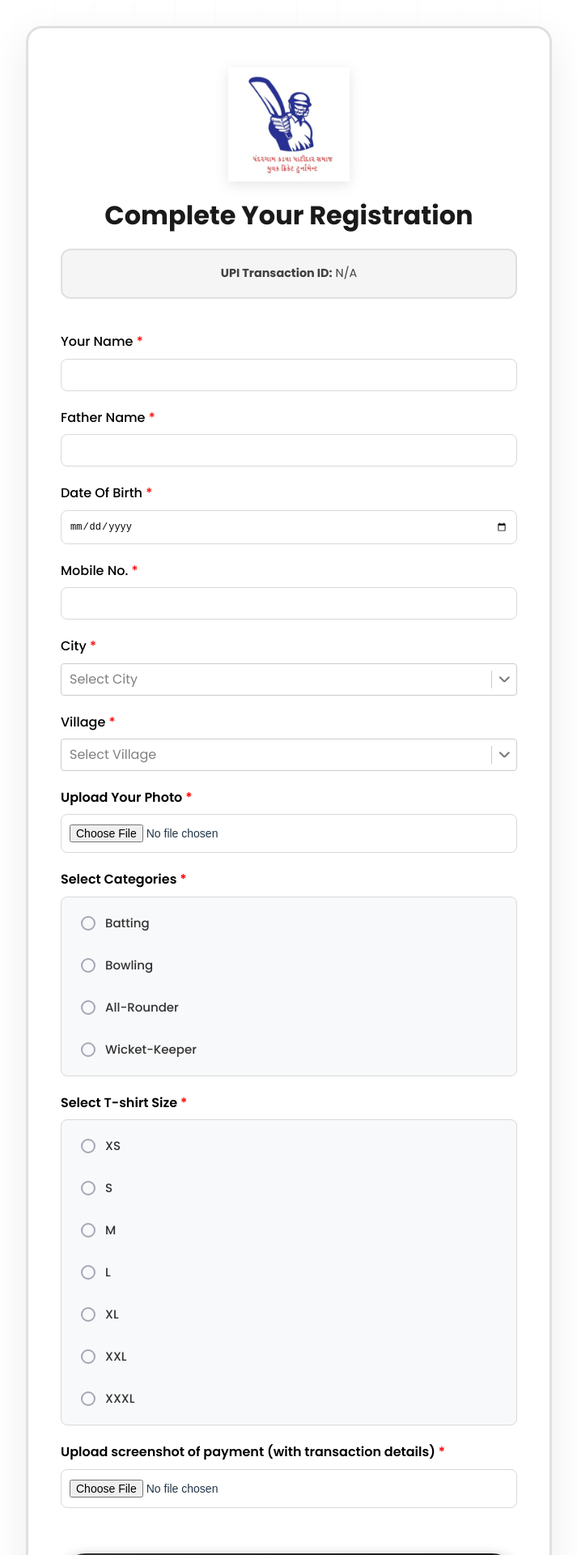
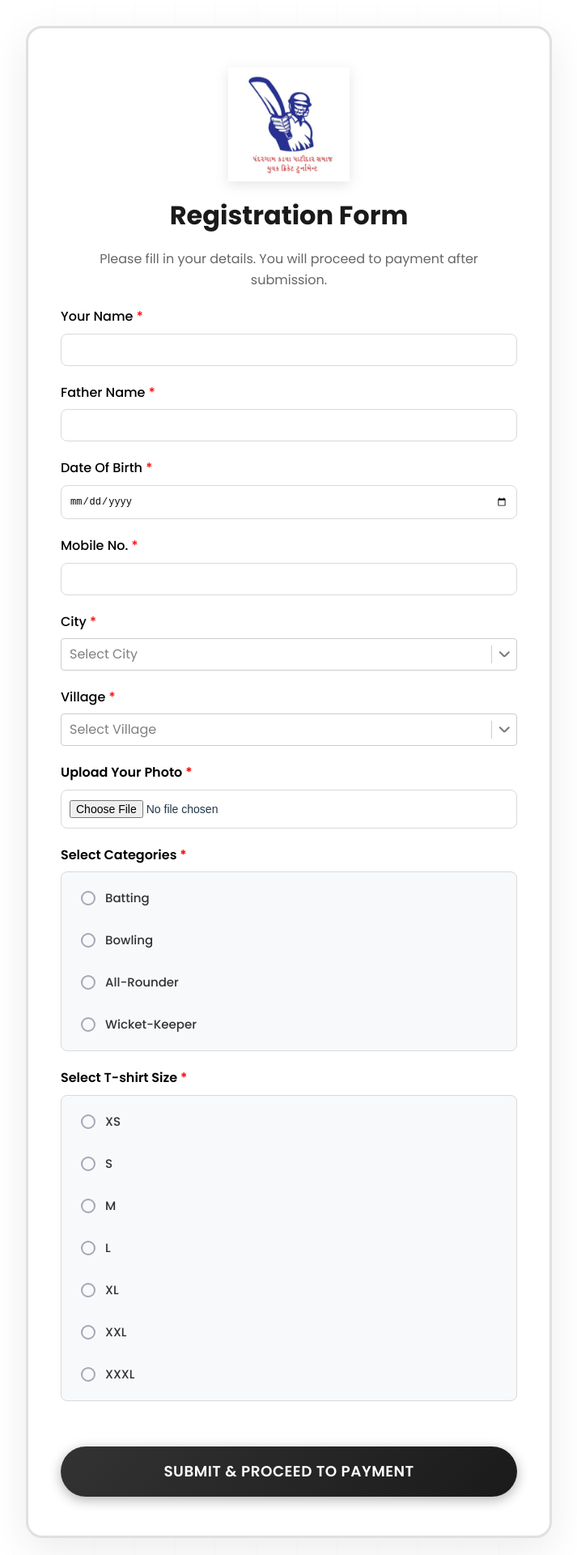
Before and after one commit to karnikkkp02/cricket-payment-repo, a React (Vite) app: page /form in a window 1280 px wide. Shown: the top 1920 px of the page at 81% size, without its empty margins (283-996 px from the left). Built offline with nearby package versions, Linux system fonts and the light colour scheme.

Commit message:
Add changes in flow

```diff
--- a/src/components/Form.jsx
+++ b/src/components/Form.jsx
@@ -13,15 +13,6 @@ function Form() {
   const location = useLocation();
   const navigate = useNavigate();
 
-  // Get payment details from URL query parameters (sent by Razorpay after successful payment)
-  const urlParams = new URLSearchParams(window.location.search);
-  const razorpayPaymentId = urlParams.get('razorpay_payment_id') || location.state?.paymentId || "N/A";
-  const razorpayPaymentLinkId = urlParams.get('razorpay_payment_link_id') || "N/A";
-
-  const paymentId = razorpayPaymentId;
-  const upiTransactionId = paymentId; // For payment pages, use payment ID as transaction reference
-  const vpa = location.state?.vpa || null;
-
   //Adds comment
   const {
     register,
@@ -32,7 +23,6 @@ function Form() {
   } = useForm();
 
   const [submitting, setSubmitting] = useState(false);
-  const [submitted, setSubmitted] = useState(false);
 
   const onSubmit = async (data) => {
 
@@ -41,7 +31,8 @@ function Form() {
 
     try {
       await sendToGoogleSheets(data);
-      setSubmitted(true);
+      // After successful form submission, redirect to payment page
+      navigate('/payment');
     } catch (error) {
       console.error("Error submitting form:", error);
       alert("Failed to submit form. Please try again.");
@@ -61,19 +52,12 @@ function Form() {
 
     // Upload images to Cloudinary and get URLs
     let photoUrl = null;
-    let paymentScreenshotUrl = null;
 
     try {
       if (formData.photo && formData.photo[0]) {
         console.log('Uploading photo to Cloudinary, file size:', formData.photo[0].size, 'bytes');
         photoUrl = await uploadToCloudinary(formData.photo[0], 'cricket-form-photos');
         console.log('Photo uploaded successfully:', photoUrl);
-      }
-
-      if (formData.paymentScreenshot && formData.paymentScreenshot[0]) {
-        console.log('Uploading payment screenshot to Cloudinary, file size:', formData.paymentScreenshot[0].size, 'bytes');
-        paymentScreenshotUrl = await uploadToCloudinary(formData.paymentScreenshot[0], 'cricket-payment-screenshots');
-        console.log('Payment screenshot uploaded successfully:', paymentScreenshotUrl);
       }
     } catch (error) {
       console.error("Error uploading images to Cloudinary:", error);
@@ -92,9 +76,6 @@ function Form() {
     const formattedTimestamp = `${day}/${month}/${year} ${hours}:${minutes}:${seconds}`;
 
     const dataToSend = {
-      paymentId: paymentId,
-      upiTransactionId: upiTransactionId,
-      vpa: vpa,
       name: formData.name,
       fatherName: formData.fatherName,
       dob: formData.dob,
@@ -105,7 +86,9 @@ function Form() {
       size: formData.size,
       submittedAt: formattedTimestamp,
       photoUrl: photoUrl,
-      paymentScreenshotUrl: paymentScreenshotUrl,
+      paymentId: "Pending",
+      upiTransactionId: "Pending",
+      vpa: "Pending",
     };
 
     console.log('Data to send:', dataToSend);
@@ -129,36 +112,12 @@ function Form() {
     }
   };
 
-  if (submitted) {
-    return (
-      <div className="form-container">
-        <div className="form-content">
-          <div className="success-message">
-            <img src={cricketLogo} alt="Cricket Logo" className="cricket-logo" />
-            <h2>✓ Form Submitted Successfully!</h2>
-            <p>Thank you for your submission. We'll get back to you soon.</p>
-            <button onClick={() => navigate("/")} className="home-button">
-              Go to Home
-            </button>
-          </div>
-        </div>
-      </div>
-    );
-  }
-
   return (
     <div className="form-container">
       <div className="form-content">
         <img src={cricketLogo} alt="Cricket Logo" className="cricket-logo" />
-        <h1>Complete Your Registration</h1>
-        <div className="payment-info">
-          <strong>UPI Transaction ID:</strong> {upiTransactionId}
-          {vpa && (
-            <div style={{ fontSize: "0.85em", marginTop: "0.25rem" }}>
-              <strong>UPI ID:</strong> {vpa}
-            </div>
-          )}
-        </div>
+        <h1>Registration Form</h1>
+        <p style={{ textAlign: 'center', marginBottom: '20px', color: '#666' }}>Please fill in your details. You will proceed to payment after submission.</p>
         <form onSubmit={handleSubmit(onSubmit)} className="registration-form">
           <div className="form-style">
             {/* First Name Field */}
@@ -383,39 +342,10 @@ function Form() {
               </div>
               {errors.size && <p className="error-messages">{errors.size.message}</p>}
             </div>
-
-            {/* Payment Screenshot Upload Field */}
-            <div className="file-upload">
-              <label htmlFor="paymentScreenshot">Upload screenshot of payment (with transaction details) <span style={{ color: 'red' }}>*</span></label>
-              <input
-                type="file"
-                id="paymentScreenshot"
-                accept="image/*"
-                {...register("paymentScreenshot", {
-                  required: "Payment screenshot is required",
-                  validate: {
-                    maxSize: (value) => {
-                      if (value[0]?.size > 5 * 1024 * 1024) {
-                        return "File size must be less than 5 MB.";
-                      }
-                      return true;
-                    },
-                    fileType: (value) => {
-                      const allowedTypes = ["image/jpeg", "image/jpg", "image/png", "image/gif", "image/webp"];
-                      if (!allowedTypes.includes(value[0]?.type)) {
-                        return "Only image files (JPG, JPEG, PNG, GIF, WEBP) are allowed.";
-                      }
-                      return true;
-                    },
-                  },
-                })}
-              />
-              {errors.paymentScreenshot && <p className="error-messages">{errors.paymentScreenshot.message}</p>}
-            </div>
           </div>
 
           <button type="submit" className="submit-button" disabled={submitting}>
-            {submitting ? "Submitting..." : "Submit"}
+            {submitting ? "Submitting..." : "Submit & Proceed to Payment"}
           </button>
         </form>
       </div>
--- a/src/components/Home.jsx
+++ b/src/components/Home.jsx
@@ -23,13 +23,13 @@ function Home() {
         </h6>
         <p>
           <span className="icon-text">
-            <span className="icon">💳</span>
-            Click the link below to proceed with payment
+            <span className="icon">�</span>
+            Click the link below to fill the registration form
           </span>
         </p>
-        <Link to="/payment" className="payment-link">
+        <Link to="/form" className="payment-link">
           <span className="icon">🏏</span>
-          Proceed to Payment
+          Start Registration
         </Link>
       </div>
     </div>
```
